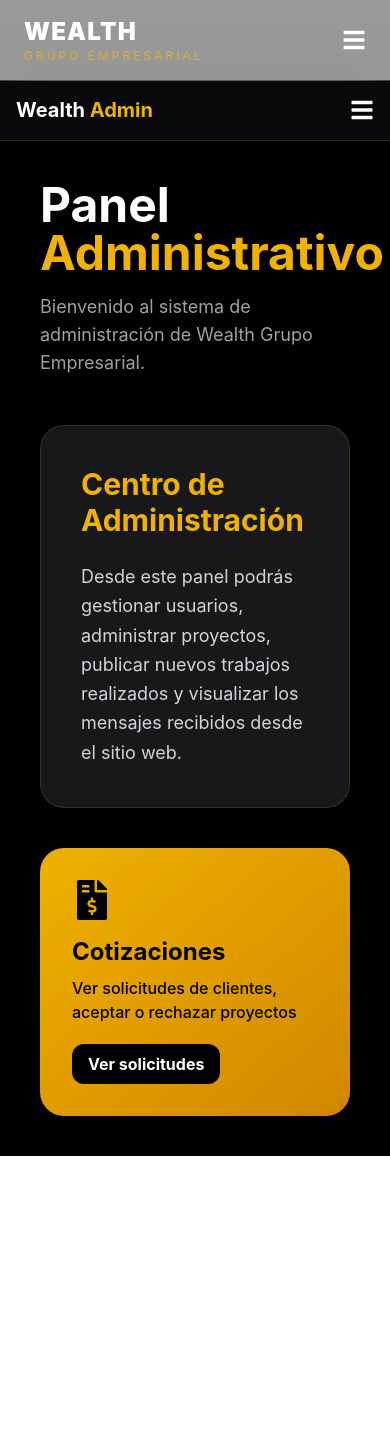
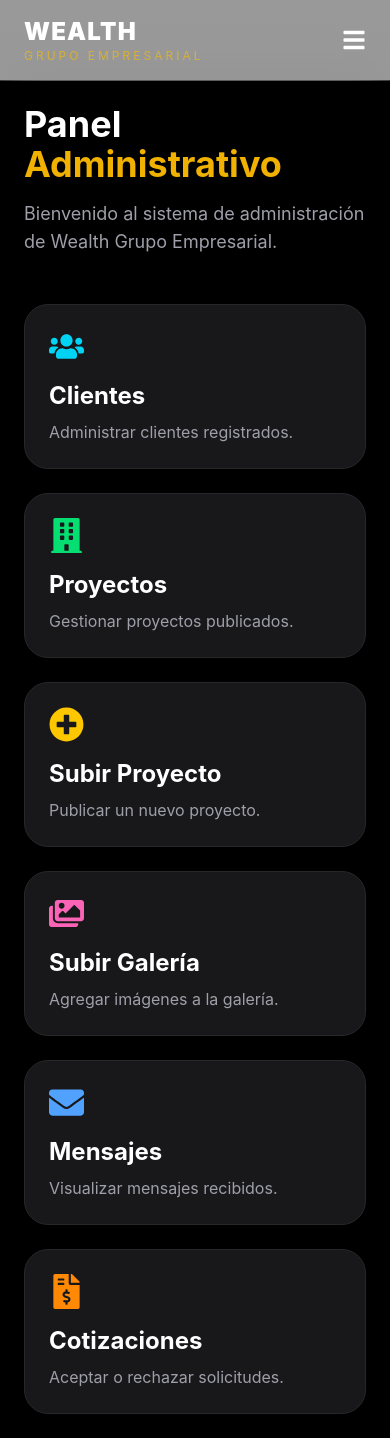
Before and after one commit to aldflo/wealth, a React (Vite) app: page /admin in a window 390 px wide. Before the commit the page ends 1156 px from the top, so only its background shows below. Built offline with nearby package versions, Linux system fonts and the light colour scheme; no server answers.

Commit message:
act movil

```diff
--- a/src/pages/MenuAdmin.jsx
+++ b/src/pages/MenuAdmin.jsx
@@ -1,49 +1,67 @@
-import { useState } from "react";
 import { FaImages } from "react-icons/fa";
 import {
   FaUsers,
   FaBuilding,
   FaPlusCircle,
   FaEnvelope,
-  FaSignOutAlt,
   FaHome,
-  FaBars,
-  FaTimes,
   FaFileInvoiceDollar
 } from "react-icons/fa";
 
 import { useNavigate } from "react-router-dom";
 
 function MenuAdmin() {
+  const navigate = useNavigate();
 
-  const navigate = useNavigate();
-  const [open, setOpen] = useState(false);
-
-  const handleLogout = () => {
-    window.location.replace("/");
-  };
+  const cards = [
+    {
+      titulo: "Clientes",
+      icono: <FaUsers size={35} />,
+      descripcion: "Administrar clientes registrados.",
+      color: "text-cyan-400",
+      ruta: "/admin/clientes",
+    },
+    {
+      titulo: "Proyectos",
+      icono: <FaBuilding size={35} />,
+      descripcion: "Gestionar proyectos publicados.",
+      color: "text-green-400",
+      ruta: "/proyectos",
+    },
+    {
+      titulo: "Subir Proyecto",
+      icono: <FaPlusCircle size={35} />,
+      descripcion: "Publicar un nuevo proyecto.",
+      color: "text-yellow-400",
+      ruta: "/admin/subir-proyecto",
+    },
+    {
+      titulo: "Subir Galería",
+      icono: <FaImages size={35} />,
+      descripcion: "Agregar imágenes a la galería.",
+      color: "text-pink-400",
+      ruta: "/subir-galeria",
+    },
+    {
+      titulo: "Mensajes",
+      icono: <FaEnvelope size={35} />,
+      descripcion: "Visualizar mensajes recibidos.",
+      color: "text-blue-400",
+      ruta: "/admin/mensajes",
+    },
+    {
+      titulo: "Cotizaciones",
+      icono: <FaFileInvoiceDollar size={35} />,
+      descripcion: "Aceptar o rechazar solicitudes.",
+      color: "text-orange-400",
+      ruta: "/admin/cotizaciones",
+    },
+  ];
 
   return (
-
     <div className="min-h-screen bg-black text-white flex flex-col lg:flex-row">
 
-      {/* TOP BAR SOLO MOBILE */}
-      <div className="lg:hidden flex items-center justify-between p-4 bg-zinc-950 border-b border-yellow-600/20">
-
-        <h1 className="text-xl font-bold">
-          Wealth <span className="text-yellow-500">Admin</span>
-        </h1>
-
-        <button
-          onClick={() => setOpen(true)}
-          className="text-white text-2xl"
-        >
-          <FaBars />
-        </button>
-
-      </div>
-
-      {/* SIDEBAR DESKTOP */}
+      {/* SIDEBAR SOLO ESCRITORIO */}
       <aside className="hidden lg:block w-72 bg-zinc-950 border-r border-yellow-600/20 p-6">
 
         <h1 className="text-3xl font-bold mb-10">
@@ -52,25 +70,37 @@ function MenuAdmin() {
 
         <nav className="space-y-4">
 
-          <button className="w-full flex items-center gap-4 bg-yellow-500 text-black px-5 py-4 rounded-2xl font-bold">
+          <button
+            className="w-full flex items-center gap-4 bg-yellow-500 text-black px-5 py-4 rounded-2xl font-bold"
+          >
             <FaHome />
             Dashboard
           </button>
 
-          <button onClick={() => navigate("/admin/clientes")} className="w-full flex items-center gap-4 bg-zinc-900 hover:bg-zinc-800 px-5 py-4 rounded-2xl transition">
+          <button
+            onClick={() => navigate("/admin/clientes")}
+            className="w-full flex items-center gap-4 bg-zinc-900 hover:bg-zinc-800 px-5 py-4 rounded-2xl transition"
+          >
             <FaUsers />
             Clientes
           </button>
 
-          <button onClick={() => navigate("/proyectos")} className="w-full flex items-center gap-4 bg-zinc-900 hover:bg-zinc-800 px-5 py-4 rounded-2xl transition">
+          <button
+            onClick={() => navigate("/proyectos")}
+            className="w-full flex items-center gap-4 bg-zinc-900 hover:bg-zinc-800 px-5 py-4 rounded-2xl transition"
+          >
             <FaBuilding />
             Proyectos
           </button>
 
-          <button onClick={() => navigate("/admin/subir-proyecto")} className="w-full flex items-center gap-4 bg-zinc-900 hover:bg-zinc-800 px-5 py-4 rounded-2xl transition">
+          <button
+            onClick={() => navigate("/admin/subir-proyecto")}
+            className="w-full flex items-center gap-4 bg-zinc-900 hover:bg-zinc-800 px-5 py-4 rounded-2xl transition"
+          >
             <FaPlusCircle />
             Subir Proyecto
           </button>
+
           <button
             onClick={() => navigate("/subir-galeria")}
             className="w-full flex items-center gap-4 bg-zinc-900 hover:bg-zinc-800 px-5 py-4 rounded-2xl transition"
@@ -79,87 +109,25 @@ function MenuAdmin() {
             Subir Galería
           </button>
 
-          <button onClick={() => navigate("/admin/mensajes")} className="w-full flex items-center gap-4 bg-zinc-900 hover:bg-zinc-800 px-5 py-4 rounded-2xl transition">
+          <button
+            onClick={() => navigate("/admin/mensajes")}
+            className="w-full flex items-center gap-4 bg-zinc-900 hover:bg-zinc-800 px-5 py-4 rounded-2xl transition"
+          >
             <FaEnvelope />
             Mensajes
           </button>
 
         </nav>
 
-
-
       </aside>
 
-      {/* MENU MOBILE */}
-      {open && (
-        <div className="fixed inset-0 z-50 bg-black/95 flex flex-col p-6 lg:hidden">
+      {/* CONTENIDO */}
+      <main className="flex-1 p-6 lg:p-10">
 
-          <div className="flex justify-between items-center mb-10">
-
-            <h1 className="text-2xl font-bold">
-              Wealth <span className="text-yellow-500">Admin</span>
-            </h1>
-
-            <button onClick={() => setOpen(false)} className="text-2xl">
-              <FaTimes />
-            </button>
-
-          </div>
-
-          <div className="flex flex-col gap-4">
-
-            <button onClick={() => { navigate("/"); setOpen(false); }} className="flex items-center gap-3 bg-yellow-500 text-black px-5 py-4 rounded-2xl font-bold">
-              <FaHome />
-              Dashboard
-            </button>
-
-            <button onClick={() => { navigate("/admin/clientes"); setOpen(false); }} className="flex items-center gap-3 bg-zinc-900 px-5 py-4 rounded-2xl">
-              <FaUsers />
-              Clientes
-            </button>
-
-            <button onClick={() => { navigate("/proyectos"); setOpen(false); }} className="flex items-center gap-3 bg-zinc-900 px-5 py-4 rounded-2xl">
-              <FaBuilding />
-              Proyectos
-            </button>
-
-            <button onClick={() => { navigate("/admin/subir-proyecto"); setOpen(false); }} className="flex items-center gap-3 bg-zinc-900 px-5 py-4 rounded-2xl">
-              <FaPlusCircle />
-              Subir Proyecto
-            </button>
-            <button
-  onClick={() => {
-    navigate("/subir-galeria");
-    setOpen(false);
-  }}
-  className="flex items-center gap-3 bg-zinc-900 px-5 py-4 rounded-2xl"
->
-  <FaImages />
-  Subir Galería
-</button>
-
-            <button onClick={() => { navigate("/admin/mensajes"); setOpen(false); }} className="flex items-center gap-3 bg-zinc-900 px-5 py-4 rounded-2xl">
-              <FaEnvelope />
-              Mensajes
-            </button>
-
-          </div>
-
-          <div className="mt-auto">
-
-
-
-          </div>
-
-        </div>
-      )}
-
-      {/* 🔥 CONTENIDO (AQUÍ AGREGAMOS EL CARD) */}
-      <main className="flex-1 p-10">
-
+        {/* Encabezado */}
         <div className="mb-12">
 
-          <h2 className="text-5xl font-bold">
+          <h2 className="text-4xl lg:text-5xl font-bold">
             Panel <span className="text-yellow-500">Administrativo</span>
           </h2>
 
@@ -169,7 +137,8 @@ function MenuAdmin() {
 
         </div>
 
-        <div className="bg-zinc-900 rounded-3xl p-10 border border-yellow-600/20 mb-10">
+        {/* Card de información SOLO escritorio */}
+        <div className="hidden lg:block bg-zinc-900 rounded-3xl p-10 border border-yellow-600/20 mb-10">
 
           <h3 className="text-3xl font-bold text-yellow-500 mb-6">
             Centro de Administración
@@ -183,8 +152,41 @@ function MenuAdmin() {
 
         </div>
 
-        {/* 🔥 NUEVO CARD DE COTIZACIONES */}
-        <div className="grid md:grid-cols-2 lg:grid-cols-3 gap-6">
+        {/* =================== */}
+        {/* CELULAR */}
+        {/* =================== */}
+
+        <div className="grid grid-cols-1 gap-6 lg:hidden">
+
+          {cards.map((card, index) => (
+            <div
+              key={index}
+              onClick={() => navigate(card.ruta)}
+              className="bg-zinc-900 rounded-3xl p-6 border border-zinc-800 hover:border-yellow-500 transition cursor-pointer"
+            >
+
+              <div className={`${card.color} mb-4`}>
+                {card.icono}
+              </div>
+
+              <h3 className="text-2xl font-bold mb-2">
+                {card.titulo}
+              </h3>
+
+              <p className="text-zinc-400">
+                {card.descripcion}
+              </p>
+
+            </div>
+          ))}
+
+        </div>
+
+        {/* =================== */}
+        {/* ESCRITORIO */}
+        {/* =================== */}
+
+        <div className="hidden lg:grid md:grid-cols-2 lg:grid-cols-3 gap-6">
 
           <div
             onClick={() => navigate("/admin/cotizaciones")}
@@ -212,7 +214,6 @@ function MenuAdmin() {
       </main>
 
     </div>
-
   );
 }
 
```
Lines whose indentation alone changed are shown as unchanged.
